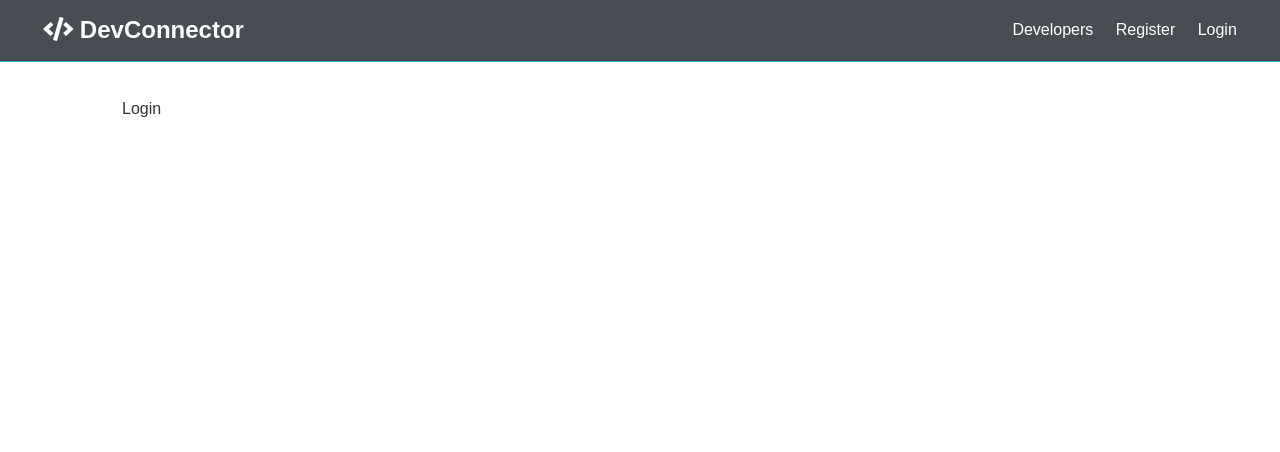
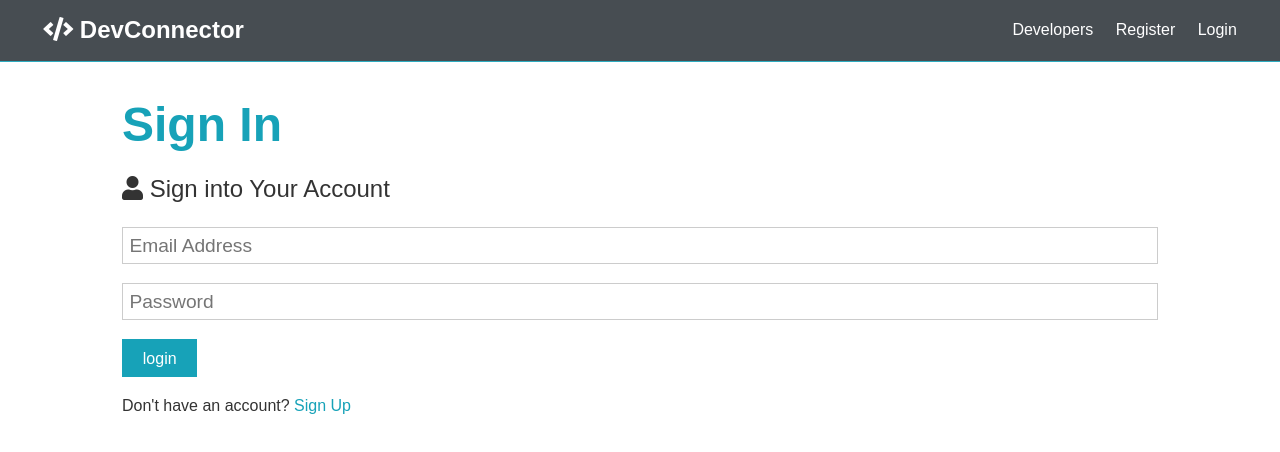
Before and after one commit to kaptan0428/DevConnector, a React (Create React App) app in the folder client/: page /login in a window 1280 px wide. Shown: the top 452 px of the page. Built offline with nearby package versions, Linux system fonts and the light colour scheme.

Commit message:
Updated Login page

```diff
--- a/client/src/components/auth/Login.js
+++ b/client/src/components/auth/Login.js
@@ -1,9 +1,59 @@
-import React from 'react'
+import React, { Fragment, useState } from "react";
+import { Link } from "react-router-dom";
 
 const Login = () => {
+  const [formData, setFormData] = useState({
+    email: "",
+    password: "",
+  });
+
+  const { email, password } = formData;
+
+  const onChange = (e) =>
+    setFormData({ ...formData, [e.target.name]: e.target.value });
+
+  const onSubmit = async (e) => {
+    e.preventDefault();
+    console.log('Success');
+  };
+
   return (
-    <div>Login</div>
-  )
-}
+    <Fragment>
+      <h1 className="large text-primary">Sign In</h1>
+      <p className="lead">
+        <i className="fas fa-user"></i> Sign into Your Account
+      </p>
+      <form className="form" onSubmit={(e) => onSubmit(e)}>
 
-export default Login
+        <div className="form-group">
+          <input
+            type="email"
+            placeholder="Email Address"
+            name="email"
+            value={email}
+            onChange={(e) => onChange(e)}
+            required
+          />
+
+        </div>
+        <div className="form-group">
+          <input
+            type="password"
+            placeholder="Password"
+            name="password"
+            value={password}
+            onChange={(e) => onChange(e)}
+            minLength="6"
+          />
+        </div>
+
+        <input type="submit" className="btn btn-primary" value="login" />
+      </form>
+      <p className="my-1">
+        Don't have an account? <Link to="/register">Sign Up</Link>
+      </p>
+    </Fragment>
+  );
+};
+
+export default Login;
--- a/client/src/components/auth/Register.js
+++ b/client/src/components/auth/Register.js
@@ -1,4 +1,5 @@
 import React, { Fragment, useState } from "react";
+import { Link } from "react-router-dom";
 
 const Register = () => {
   const [formData, setFormData] = useState({
@@ -10,17 +11,17 @@
 
   const { name, email, password, password2 } = formData;
 
-  const onChange = e =>
+  const onChange = (e) =>
     setFormData({ ...formData, [e.target.name]: e.target.value });
 
-  const onSubmit = e => {
+  const onSubmit = async (e) => {
     e.preventDefault();
-    if(password !== password2) {
-      console.log('Passwords do not match');
+    if (password !== password2) {
+      console.log("Passwords do not match");
     } else {
-      console.log(formData);
+      console.log('Success');
     }
-  }
+  };
 
   return (
     <Fragment>
@@ -28,7 +29,7 @@
       <p className="lead">
         <i className="fas fa-user"></i> Create Your Account
       </p>
-      <form className="form" onSubmit={e => onSubmit(e)}>
+      <form className="form" onSubmit={(e) => onSubmit(e)}>
         <div className="form-group">
           <input
             type="text"
@@ -76,7 +77,7 @@
         <input type="submit" className="btn btn-primary" value="Register" />
       </form>
       <p className="my-1">
-        Already have an account? <a href="login.html">Sign In</a>
+        Already have an account? <Link to="/login">Sign In</Link>
       </p>
     </Fragment>
   );
```
